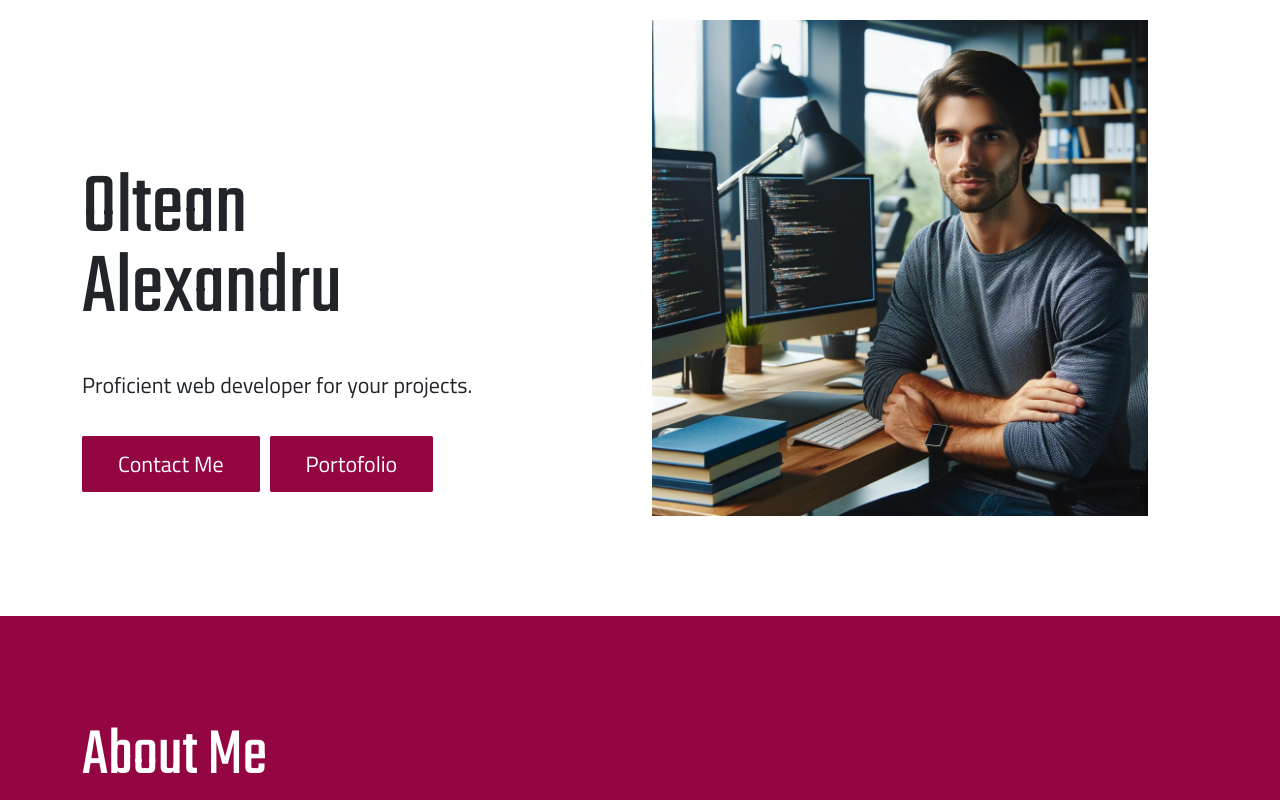
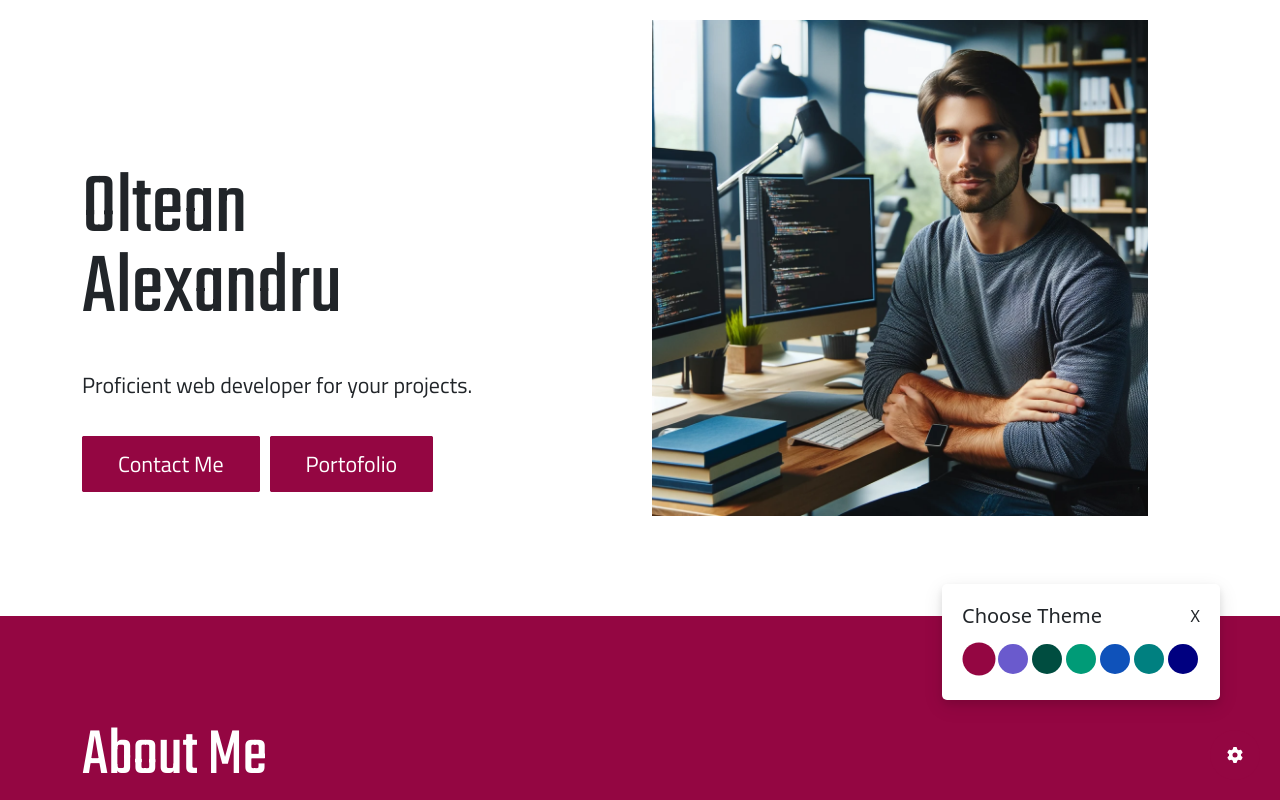
Before and after one commit to alexoltean97/portofolio, a React (Vite) app: page / in a window 1280 px wide. Shown: the top 800 px of the page. Built offline with nearby package versions, Linux system fonts and the light colour scheme; a web font is replaced by a local one.

Commit message:
Almost done with the picker

```diff
--- a/index.html
+++ b/index.html
@@ -4,7 +4,6 @@
     <meta charset="UTF-8" />
     <meta name="viewport" content="width=device-width, initial-scale=1.0">
     <link rel="icon" type="image/svg+xml" href="/vite.svg" />
-    <meta name="viewport" content="width=device-width, initial-scale=1.0" />
     <link rel="preconnect" href="https://fonts.googleapis.com">
     <link rel="preconnect" href="https://fonts.gstatic.com" crossorigin>
     <link href="https://fonts.googleapis.com/css2?family=Teko:wght@400;700&display=swap" rel="stylesheet">
--- /dev/null
+++ b/src/components/theme/ThemeMenu.jsx
@@ -0,0 +1,55 @@
+import React, { useState } from "react";
+
+const ThemeMenu = () => {
+  const [activeColor, setActiveColor] = useState("main-color");
+
+  const handleColorClick = (color) => {
+    setActiveColor(color);
+    document.documentElement.style.setProperty('--main-color', colorHexValues[color]);
+
+  };
+
+  const colorHexValues = {
+    'main-color': '#940642',
+    "secondary-color": '#6a5acd',
+    "third-color": "#004D40",
+    "fourth-color": "#009B77",
+    "fifth-color": "#0F52BA",
+    "sixth-color": "#008080",
+    "seventh-color": "#000080"
+  }
+
+  const colors = [
+    "main-color",
+    "secondary-color",
+    "third-color",
+    "fourth-color",
+    "fifth-color",
+    "sixth-color",
+    "seventh-color",
+  ];
+
+  return (
+    <React.Fragment>
+      <div className="theme-menu">
+        <div className="theme-menu-header">
+          <h5>Choose Theme</h5>
+          <p>X</p>
+        </div>
+
+        <ul>
+        {colors.map(color => (
+        <li key={color}>
+          <div
+            className={`${color} ${activeColor === color ? 'active-color' : ''}`}
+            onClick={() => handleColorClick(color)}
+          ></div>
+        </li>
+      ))}
+        </ul>
+      </div>
+    </React.Fragment>
+  );
+};
+
+export default ThemeMenu;
--- /dev/null
+++ b/src/components/theme/ThemePicker.jsx
@@ -0,0 +1,13 @@
+import React from "react";
+import { FontAwesomeIcon } from "@fortawesome/react-fontawesome";
+import { faGear } from "@fortawesome/free-solid-svg-icons";
+
+const ThemePicker = () => {
+    return(
+        <div className="theme-picker">
+          <FontAwesomeIcon icon={faGear} />
+        </div>
+    );
+}
+
+export default ThemePicker;
--- a/src/layout/HomePageLayout.jsx
+++ b/src/layout/HomePageLayout.jsx
@@ -5,6 +5,8 @@ import Skills from "../components/homepage/Skills";
 import Experience from "../components/homepage/Experience";
 import Certificates from "../components/homepage/Certificates";
 import Education from "../components/homepage/Education";
+import ThemePicker from "../components/theme/ThemePicker";
+import ThemeMenu from "../components/Theme/ThemeMenu";
 import Footer from "../layout/globals/Footer";
 
 const HomePageLayout = () => {
@@ -16,6 +18,8 @@ const HomePageLayout = () => {
       <Experience />
       <Certificates />
       <Education />
+      <ThemeMenu />
+      <ThemePicker/>
       <Footer />
     </React.Fragment>
   );
--- /dev/null
+++ b/src/scss/globals/mixins.scss
@@ -0,0 +1,6 @@
+@mixin circle($color) {
+    background-color: $color;
+    width: 30px;
+    height: 30px;
+    border-radius: 100%;
+  }
--- /dev/null
+++ b/src/scss/globals/theme.scss
@@ -0,0 +1,82 @@
+@import "variables";
+@import "mixins";
+
+.theme-picker {
+    position: fixed;
+    bottom: 20px;
+    right: 20px;
+    width: 50px;
+    height: 50px;
+    background: $main-color;
+    color: $plain-white;
+    border-radius: 100%;
+    display: flex;
+    justify-content: center;
+    align-items: center;
+    box-shadow: $settings-shadow;
+    transition: 0.25s ease-in-out;
+    animation-duration: 4s;
+    &:hover{
+        cursor: pointer;
+        transform: rotate(180deg);
+    }
+}
+
+.theme-menu {
+    margin: 0 20px;
+    padding: 20px;
+    position: fixed;
+    bottom: 100px;
+    right: 40px;
+    background-color: $plain-white;
+    box-shadow: 0 4px 8px rgba(0, 0, 0, 0.1), 0 6px 20px rgba(0, 0, 0, 0.1);
+    border-radius: 5px;
+
+    .theme-menu-header{
+        display: flex;
+        justify-content: space-between;
+    }
+
+    .main-color {
+        @include circle(#940642);
+    }
+
+    .active-color{
+            transform: scale(1.1);
+    }
+
+    .secondary-color {
+        @include circle($secondary-color);
+    }
+
+    .third-color {
+        @include circle($dark-emerald-green);
+    }
+
+    .fourth-color {
+        @include circle($jewel-toned-emerald);
+    }
+
+    .fifth-color {
+        @include circle($saphire-blue);
+    }
+    .sixth-color {
+        @include circle($teal-blue);
+    }
+    .seventh-color {
+        @include circle($navy-blue);
+    }
+    ul{
+        padding: 0;
+        margin: 0;
+        li{
+            margin: 0 2px;
+            list-style-type: none;
+            display: inline-block;
+          &:hover{
+            cursor: pointer;
+          }
+        }
+    }
+
+}
--- a/src/scss/globals/variables.scss
+++ b/src/scss/globals/variables.scss
@@ -2,11 +2,17 @@
     /** Colors  **/
     --main-color: #940642;
     --secondary-color: #6a5acd;
+    --dark-emarald-green: #004D40;
+    --jewel-toned-emerald: #009B77;
+    --saphire-blue: #0F52BA;
+    --teal-blue: #008080;
+    --navy-blue: #000080;
     --plain-white: #fff;
     --plain-dark: #333;
     --main-color2: #6a5acd;
     --gray: rgb(240,240,244);
     --light-gray: #ccc;
+    --strong-gray: #f0f0f0;
     --light-blue: #007bff;
     --navbar-black: #384a4f;
 
@@ -34,16 +40,23 @@
     --single-product-shadow: 0 4px 8px rgba(0, 0, 0, 0.1);
     --size-selector-shadow: 0 1px 3px rgba(0, 0, 0, 0.1);
     --single-product-shadow-hover: 0 10px 15px rgba(0, 0, 0, 0.2)
+    --settings-shadow:  0 2px 4px rgba(0,0,0,0.2);
   }
 
 
   $main-color: var(--main-color);
   $secondary-color: var(--secondary-color);
+  $dark-emerald-green: var(--dark-emarald-green);
+  $jewel-toned-emerald: var(--jewel-toned-emerald);
+  $saphire-blue: var(--saphire-blue);
+  $teal-blue: var(--teal-blue);
+  $navy-blue: var(--navy-blue);
   $plain-white: var(--plain-white);
   $plain-dark: var(--plain-dark);
   $main-color-2: var(--main-color2);
   $gray: var(--gray);
   $light-gray: var(--light-gray);
+  $strong-gray: var(--strong-gray);
   $light-blue: var(---light-blue);
   $navbar-black: var(--navbar-black);
 
@@ -69,3 +82,4 @@
   $single-product-shadow: var(--single-product-shadow);
   $size-selector-shadow: var(--size-selector-shadow);
   $single-product-shadow-hover: var(--single-product-shadow-hover);
+  $settings-shadow: var(--settings-shadow);
--- a/src/scss/main.scss
+++ b/src/scss/main.scss
@@ -1,2 +1,3 @@
 @import "landing-page/main-landing";
 @import "portofolio/portofolio";
+@import "globals/theme";
```
